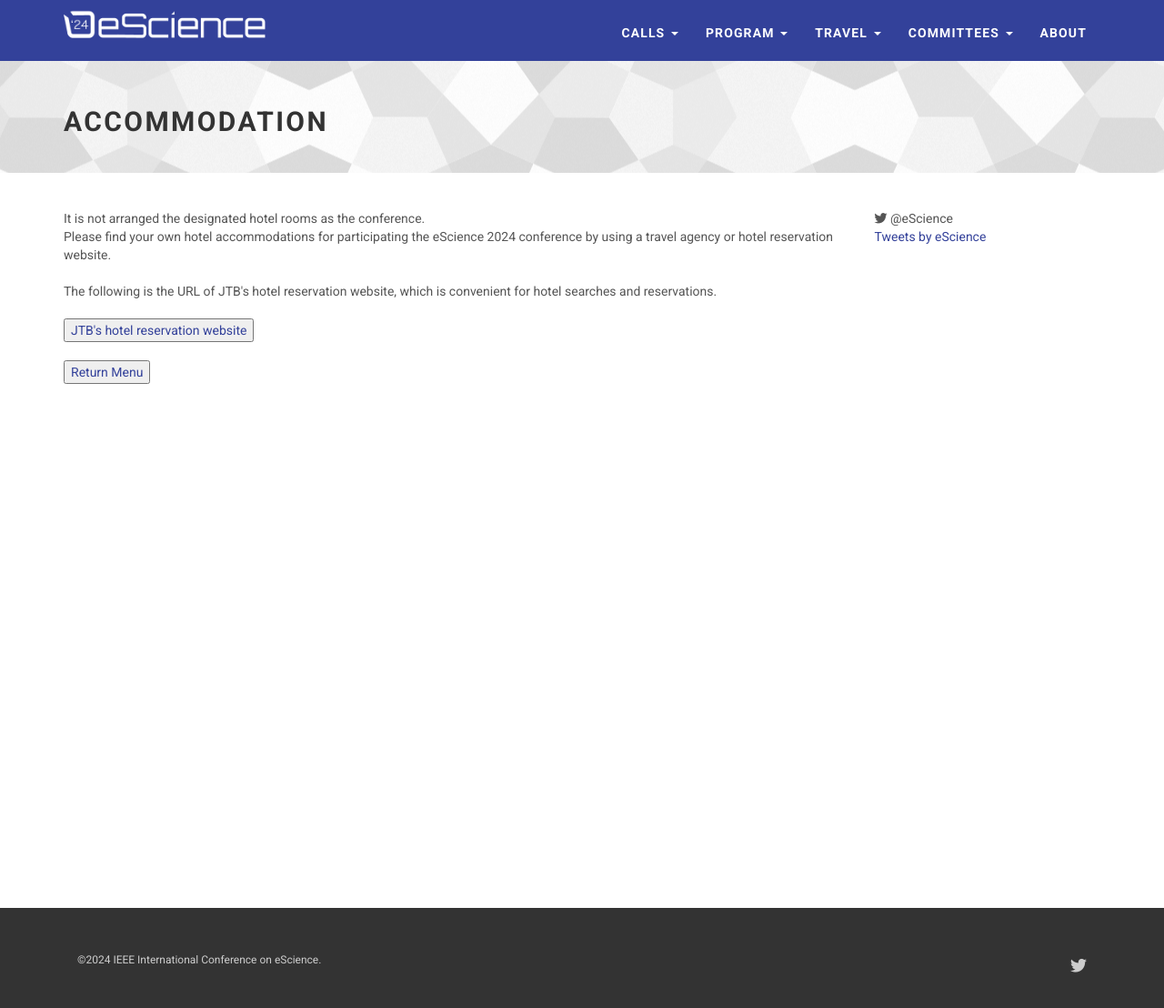
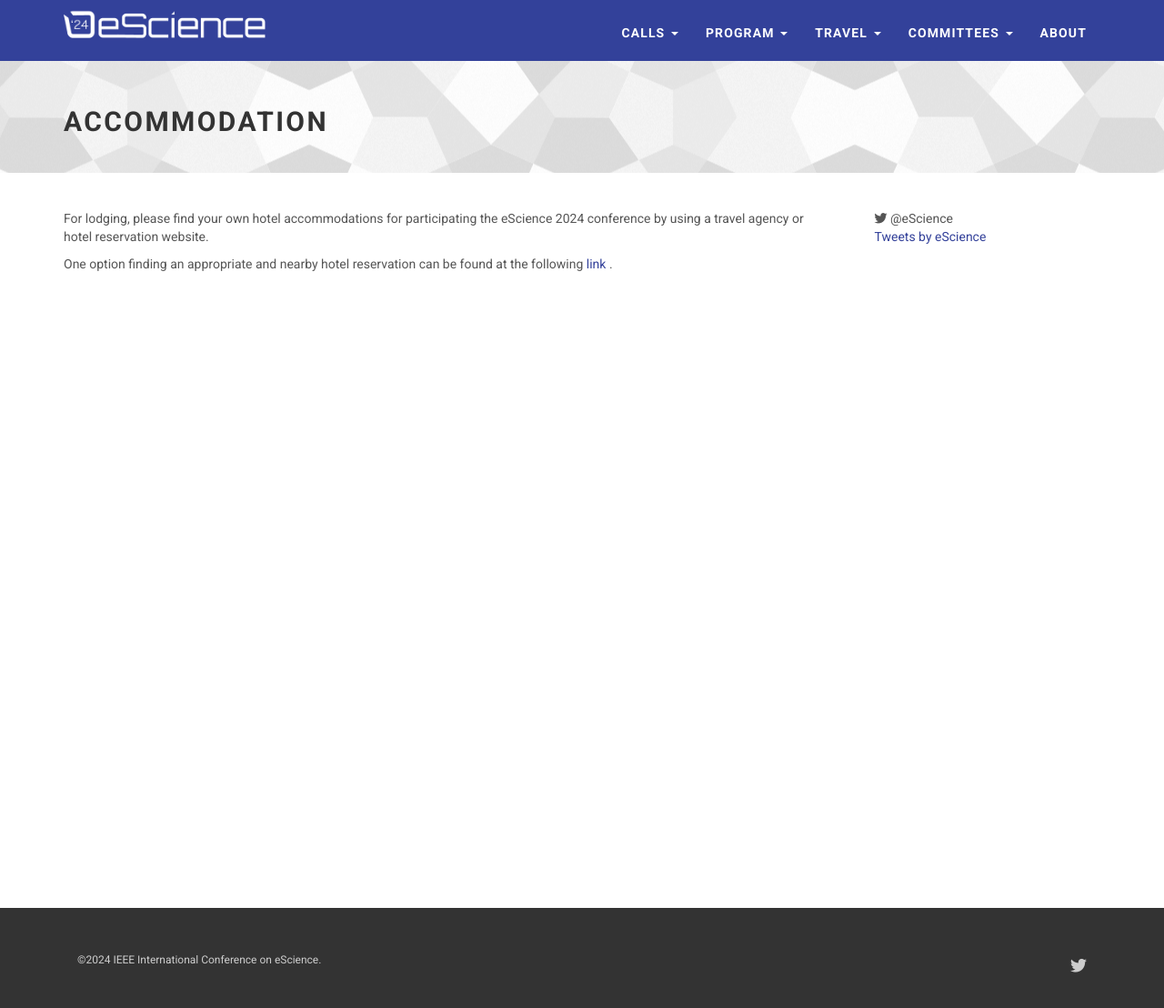
Before and after one commit to escience-conference/2024, a Jekyll site: the page built from accommodation.html, in a window 1280 px wide and 1126 px high. Shown: the top 1108 px of the window at 91% size. Built offline with Jekyll 4.4.1, drawn with Linux system fonts in a browser that asks for light colours; nearby versions of some CDN libraries; comment, search, counter and statistics services are not loaded.

Commit message:
accommodation update

```diff
--- a/accommodation.html
+++ b/accommodation.html
@@ -4,23 +4,24 @@ permalink: /accommodation
 title: Accommodation
 ---
 
-It is not arranged the designated hotel rooms as the conference.<br />
-Please find your own hotel accommodations for participating the eScience 2024
-conference by using a travel agency or hotel reservation website.<br />
-<br />
-The following is the URL of JTB's hotel reservation website, which is convenient
-for hotel searches and reservations.<br />
-<br />
+<!-- <p>It is not arranged the designated hotel rooms as the conference.</p> -->
 
-<a
-    href="https://www.japanican.com/search?guid=cac12fa5-ea18-4504-8e0d-93d7763f2f8c&asq=eFwftPS2QqgvY5xWrqeeMpufa9Vwpz6XltTHq4n%2B9gMMuaLidE5VrDNro3r1pukXsIwsV%2Fd2XQsNAwlQF9vARjh1fWURI0Krw0oWdesEgvxN8MBF4Uhm%2Ftq9oja0cKY7q0fbwvoPulkLrgCy97EKxXJussTri6ARxWWB0o0fZpaNb1xrbssKFKGoqZVjXZ7FE71OO4nKCYZXh2iu9b3mNcy5iS05i5xuXQXj7QG3QgdB2%2Figtnt88purZsr5cwsz&poi=146964&tick=638497314330&locale=en-us&ckuid=594f287f-274e-4846-a477-4978623bc576&prid=0&currency=JPY&correlationId=50ad70fc-be1a-4353-b642-a1265110c338&analyticsSessionId=1475155047410212365&pageTypeId=1&realLanguageId=1&languageId=1&origin=JP&stateCode=13&cid=1835541&userId=594f287f-274e-4846-a477-4978623bc576&whitelabelid=3&loginLvl=0&storefrontId=3&currencyId=11&currencyCode=JPY&htmlLanguage=en-us&cultureInfoName=en-us&machineName=hk-pc-2f-acm-web-user-6f57d95f8-nlr42&trafficGroupId=4&sessionId=5tc20xk0vhhlvkwnoukapn52&trafficSubGroupId=530&aid=255517&useFullPageLogin=true&cttp=4&isRealUser=true&mode=production&browserFamily=Chrome&cdnDomain=agoda.net&checkIn=2024-09-16&checkOut=2024-09-20&rooms=1&adults=1&children=0&priceCur=JPY&los=4&textToSearch=Senri+Chuo+Train+Station&productType=-1&travellerType=0&familyMode=off&city=108156&ds=D2eQ5qf5A9sYAtf5"
->
-    <button type="button">JTB's hotel reservation website</button>
-</a>
+<p>
+    For lodging, please find your own hotel accommodations for participating the
+    eScience 2024 conference by using a travel agency or hotel reservation
+    website.
+</p>
+
+<p>
+    One option finding an appropriate and nearby hotel reservation can be found
+    at the following
+    <a
+        target="_blank"
+        href="https://www.japanican.com/search?guid=cac12fa5-ea18-4504-8e0d-93d7763f2f8c&asq=eFwftPS2QqgvY5xWrqeeMpufa9Vwpz6XltTHq4n%2B9gMMuaLidE5VrDNro3r1pukXsIwsV%2Fd2XQsNAwlQF9vARjh1fWURI0Krw0oWdesEgvxN8MBF4Uhm%2Ftq9oja0cKY7q0fbwvoPulkLrgCy97EKxXJussTri6ARxWWB0o0fZpaNb1xrbssKFKGoqZVjXZ7FE71OO4nKCYZXh2iu9b3mNcy5iS05i5xuXQXj7QG3QgdB2%2Figtnt88purZsr5cwsz&poi=146964&tick=638497314330&locale=en-us&ckuid=594f287f-274e-4846-a477-4978623bc576&prid=0&currency=JPY&correlationId=50ad70fc-be1a-4353-b642-a1265110c338&analyticsSessionId=1475155047410212365&pageTypeId=1&realLanguageId=1&languageId=1&origin=JP&stateCode=13&cid=1835541&userId=594f287f-274e-4846-a477-4978623bc576&whitelabelid=3&loginLvl=0&storefrontId=3&currencyId=11&currencyCode=JPY&htmlLanguage=en-us&cultureInfoName=en-us&machineName=hk-pc-2f-acm-web-user-6f57d95f8-nlr42&trafficGroupId=4&sessionId=5tc20xk0vhhlvkwnoukapn52&trafficSubGroupId=530&aid=255517&useFullPageLogin=true&cttp=4&isRealUser=true&mode=production&browserFamily=Chrome&cdnDomain=agoda.net&checkIn=2024-09-16&checkOut=2024-09-20&rooms=1&adults=1&children=0&priceCur=JPY&los=4&textToSearch=Senri+Chuo+Train+Station&productType=-1&travellerType=0&familyMode=off&city=108156&ds=D2eQ5qf5A9sYAtf5"
+    >
+        link </a
+    >.
+</p>
+
 <br />
 <br />
-
-<a href="./index.html">
-    <button type="button">Return Menu</button>
-</a>
-<br />
```
